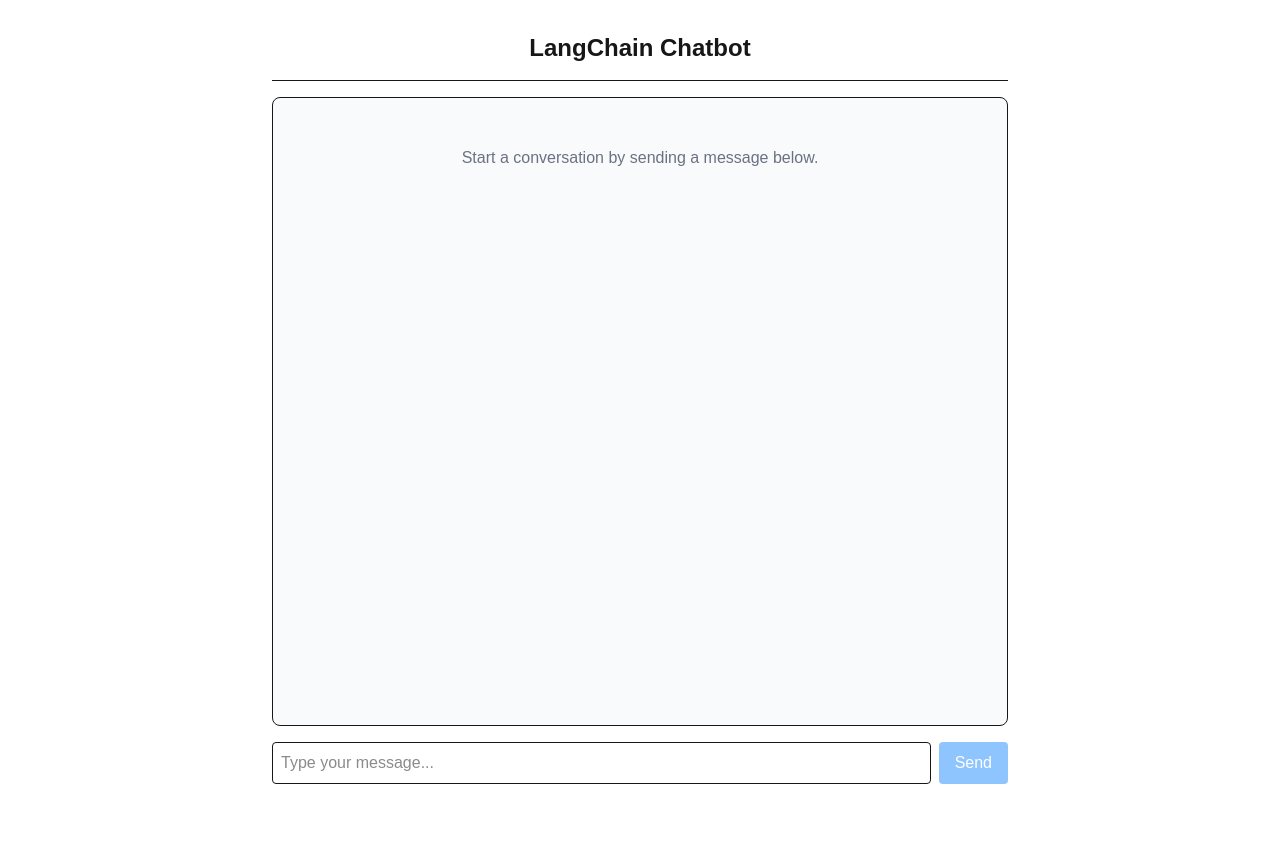
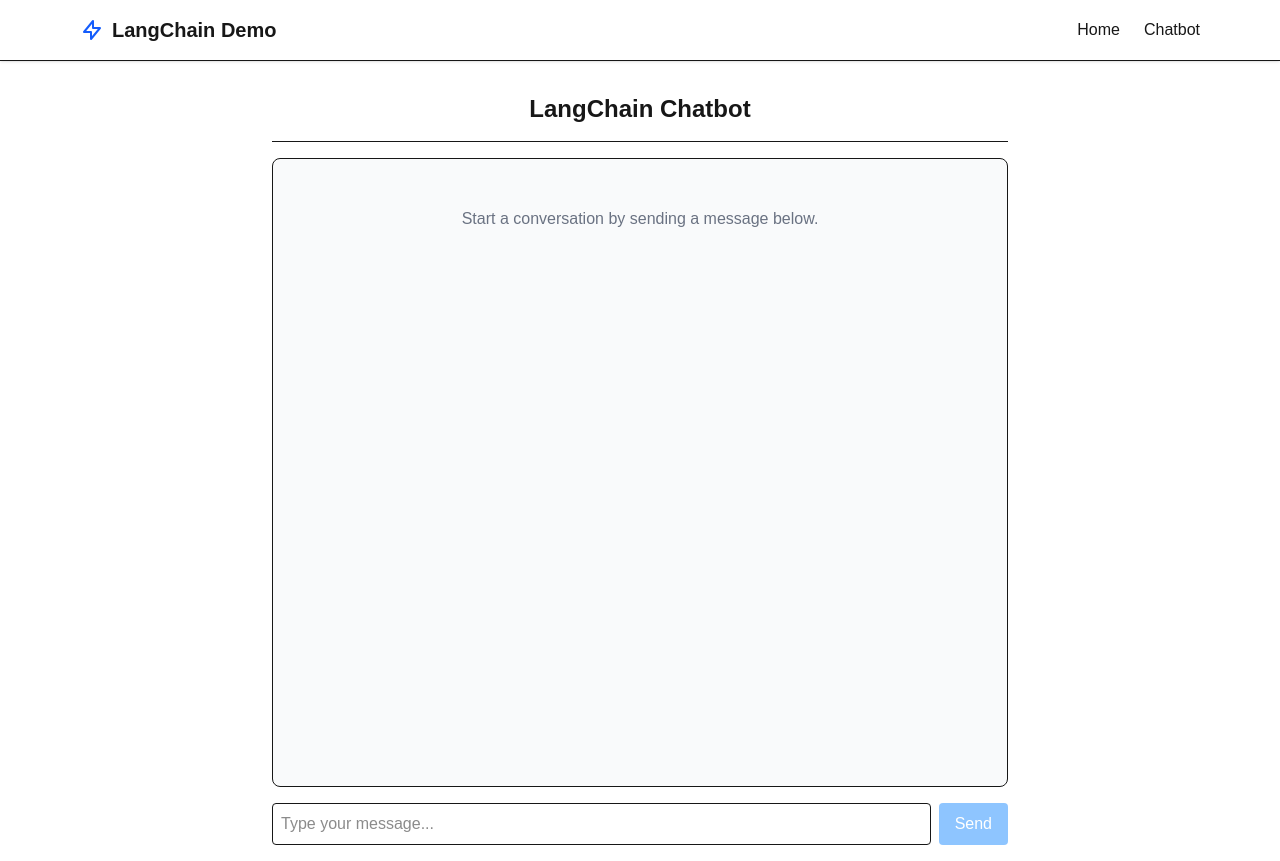
Before and after one commit to realrisman/langchain-integration-demo, a Next.js app: page / in a window 1280 px wide. Before the commit the page ends 800 px from the top, so only its background shows below. Built offline with nearby package versions, Linux system fonts and the light colour scheme.

Commit message:
feat: add navigation bar with links to Home and Chatbot for improved site navigation

```diff
--- a/src/app/layout.tsx
+++ b/src/app/layout.tsx
@@ -1,6 +1,7 @@
 import type { Metadata } from "next";
 import { Geist, Geist_Mono } from "next/font/google";
 import "./globals.css";
+import Link from "next/link";
 
 const geistSans = Geist({
   variable: "--font-geist-sans",
@@ -27,6 +28,38 @@
       <body
         className={`${geistSans.variable} ${geistMono.variable} antialiased`}
       >
+        <nav className="border-b sticky top-0 bg-white z-10 shadow-sm">
+          <div className="max-w-6xl mx-auto py-4 px-4 flex justify-between items-center">
+            <Link href="/" className="font-bold text-xl flex items-center">
+              <svg
+                xmlns="http://www.w3.org/2000/svg"
+                className="h-6 w-6 mr-2 text-blue-600"
+                fill="none"
+                viewBox="0 0 24 24"
+                stroke="currentColor"
+              >
+                <path
+                  strokeLinecap="round"
+                  strokeLinejoin="round"
+                  strokeWidth={2}
+                  d="M13 10V3L4 14h7v7l9-11h-7z"
+                />
+              </svg>
+              LangChain Demo
+            </Link>
+            <div className="flex gap-6">
+              <Link href="/" className="hover:text-blue-600 transition-colors">
+                Home
+              </Link>
+              <Link
+                href="/chatbot"
+                className="hover:text-blue-600 transition-colors"
+              >
+                Chatbot
+              </Link>
+            </div>
+          </div>
+        </nav>
         {children}
       </body>
     </html>
```
